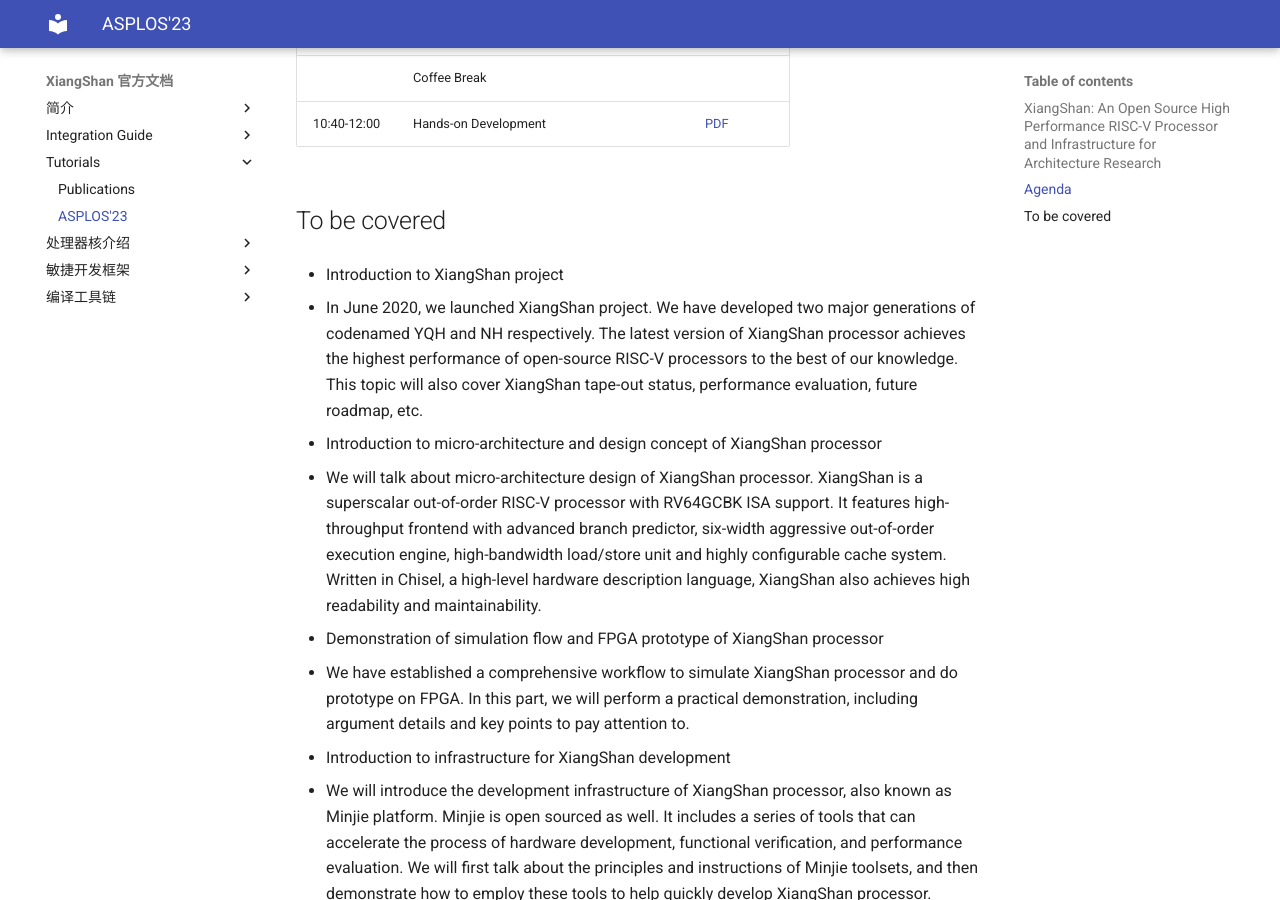
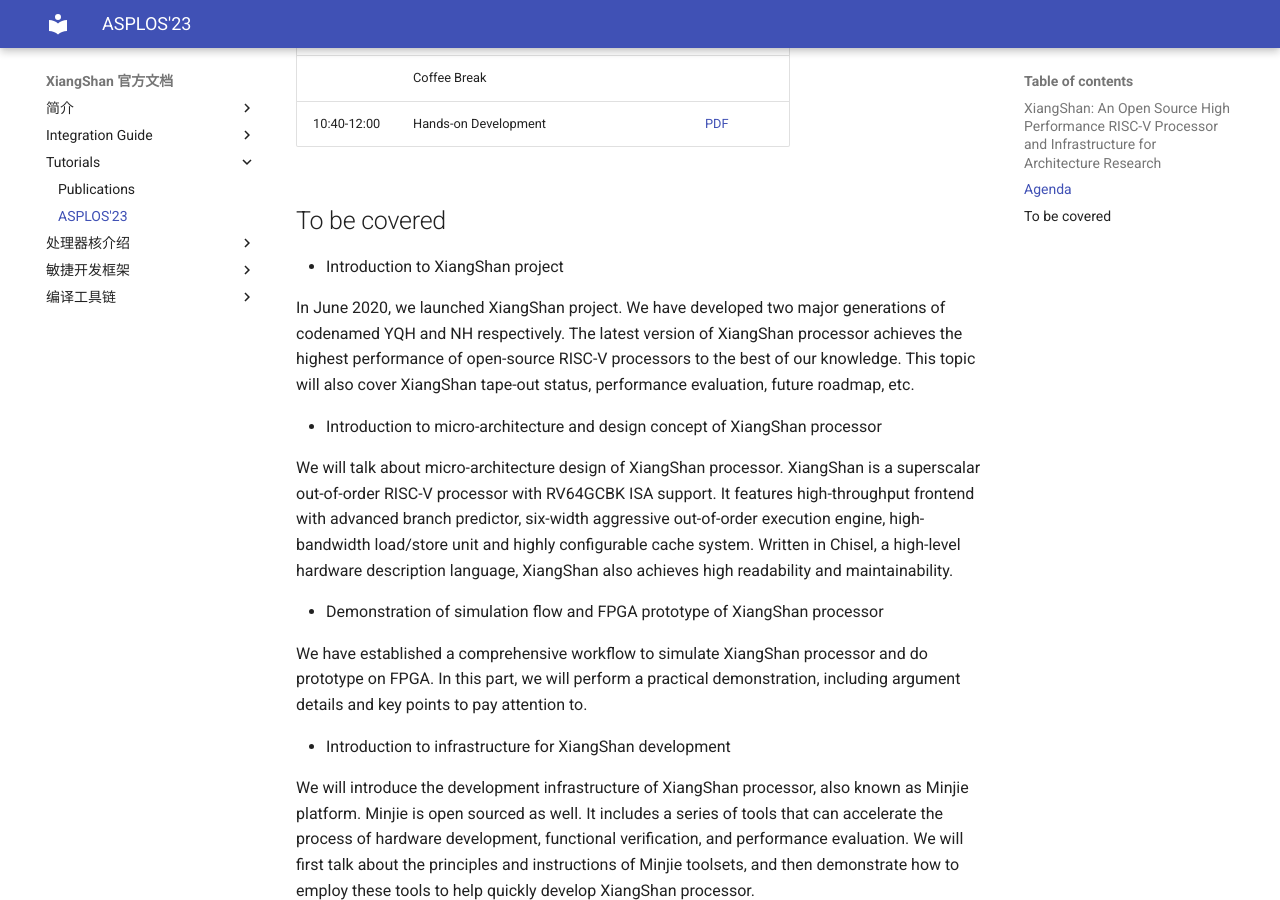
Before and after one commit to OpenXiangShan/XiangShan-doc, an MkDocs documentation site: the page built from docs/tutorials/asplos23.md, in a window 1280 px wide and 900 px high, scrolled down 1016 px. Built offline with MkDocs 1.6.1 and Material for MkDocs 9.7.7, drawn with Linux system fonts in a browser that asks for light colours.

Commit message:
Fix indentation in asplos'23 tutorials

```diff
--- a/docs/tutorials/asplos23.md
+++ b/docs/tutorials/asplos23.md
@@ -23,23 +23,23 @@ Target audience: Researchers on micro-architecture, high performance processor d
 
 - Introduction to XiangShan project
 
-  - In June 2020, we launched XiangShan project. We have developed two major generations of codenamed YQH and NH respectively. The latest version of XiangShan processor achieves the highest performance of open-source RISC-V processors to the best of our knowledge. This topic will also cover XiangShan tape-out status, performance evaluation, future roadmap, etc.
+In June 2020, we launched XiangShan project. We have developed two major generations of codenamed YQH and NH respectively. The latest version of XiangShan processor achieves the highest performance of open-source RISC-V processors to the best of our knowledge. This topic will also cover XiangShan tape-out status, performance evaluation, future roadmap, etc.
 
 - Introduction to micro-architecture and design concept of XiangShan processor
 
-  - We will talk about micro-architecture design of XiangShan processor. XiangShan is a superscalar out-of-order RISC-V processor with RV64GCBK ISA support. It features high-throughput frontend with advanced branch predictor, six-width aggressive out-of-order execution engine, high-bandwidth load/store unit and highly configurable cache system. Written in Chisel, a high-level hardware description language, XiangShan also achieves high readability and maintainability.
+We will talk about micro-architecture design of XiangShan processor. XiangShan is a superscalar out-of-order RISC-V processor with RV64GCBK ISA support. It features high-throughput frontend with advanced branch predictor, six-width aggressive out-of-order execution engine, high-bandwidth load/store unit and highly configurable cache system. Written in Chisel, a high-level hardware description language, XiangShan also achieves high readability and maintainability.
 
 
 - Demonstration of simulation flow and FPGA prototype of XiangShan processor
 
-  - We have established a comprehensive workflow to simulate XiangShan processor and do prototype on FPGA. In this part, we will perform a practical demonstration, including argument details and key points to pay attention to.
+We have established a comprehensive workflow to simulate XiangShan processor and do prototype on FPGA. In this part, we will perform a practical demonstration, including argument details and key points to pay attention to.
 
 
 - Introduction to infrastructure for XiangShan development
 
-  - We will introduce the development infrastructure of XiangShan processor, also known as Minjie platform. Minjie is open sourced as well. It includes a series of tools that can accelerate the process of hardware development, functional verification, and performance evaluation. We will first talk about the principles and instructions of Minjie toolsets, and then demonstrate how to employ these tools to help quickly develop XiangShan processor.
+We will introduce the development infrastructure of XiangShan processor, also known as Minjie platform. Minjie is open sourced as well. It includes a series of tools that can accelerate the process of hardware development, functional verification, and performance evaluation. We will first talk about the principles and instructions of Minjie toolsets, and then demonstrate how to employ these tools to help quickly develop XiangShan processor.
 
 
 - Typical cases sharing of modification and experimentation on XiangShan
 
-  - We will present some typical cases for XiangShan development. For example, how to add an instruction, how to add a peripheral device and how to re-configure cache structure. Based on XiangShan and Minjie platform, many architectural works can be reproduced and accelerate the interactions between academia and industry.
+We will present some typical cases for XiangShan development. For example, how to add an instruction, how to add a peripheral device and how to re-configure cache structure. Based on XiangShan and Minjie platform, many architectural works can be reproduced and accelerate the interactions between academia and industry.
```
